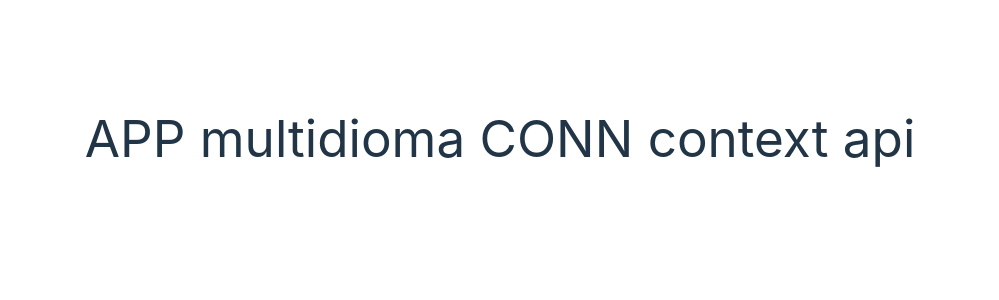
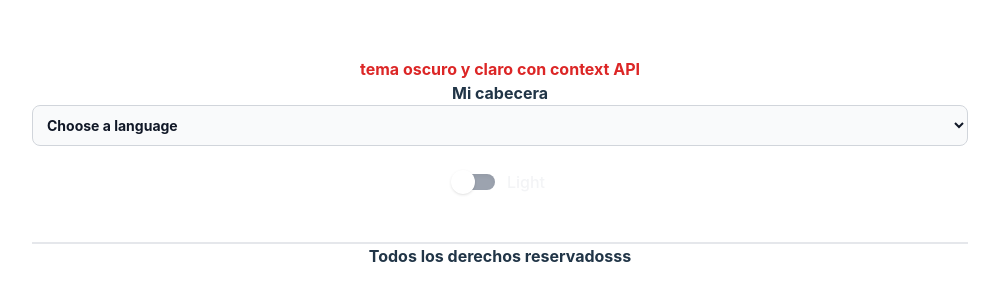
Before and after one commit to JohnRodriguezM/context-vs-no-context, a React (Vite) app: page /multipleLanguageWithContext in a window 1280 px wide. Shown: the part 262-562 px from the top of the page, without its empty margins (140-1139 px from the left). Built offline with nearby package versions, Linux system fonts and the light colour scheme.

Commit message:
terminar language

```diff
--- a/src/components/contextComponents/FooterContext.tsx
+++ b/src/components/contextComponents/FooterContext.tsx
@@ -3,12 +3,16 @@ import React, { FC, useContext } from "react";
 import { FooterProps } from "../types.services";
 
 import { ThemeContext } from "../../context/ThemeContext";
-export const FooterContext: FC<FooterProps> = ({ footerTitle, ...props }) => {
+import { LanguageContext} from "../../context/LanguageContext"
+
+
+export const FooterContext: FC<FooterProps> = ({ ...props }) => {
   const { theme, handleClickTheme } = useContext(ThemeContext);
-
+  const { copy } =
+  useContext(LanguageContext);
   return (
     <footer className={theme}>
-      <h3>{footerTitle || "my footer"}</h3>
+      <h3>{copy || "my footer"}</h3>
     </footer>
   );
 };
--- a/src/components/contextComponents/HeaderContext.tsx
+++ b/src/components/contextComponents/HeaderContext.tsx
@@ -1,24 +1,15 @@
 import React, { FC, useState, useContext } from "react";
 import { ThemeContext } from "../../context/ThemeContext";
-
+import { LanguageContext} from "../../context/LanguageContext"
 //*types
 import { HeaderProps } from "../types.services";
 
-/*let toggle = "text-gray-700";*/
-let moveButtonTheme = "-left-1";
-
 export const HeaderContext: FC<HeaderProps> = ({
-  titleInitial,
-  title,
-  setLanguage,
   ...props
 }) => {
 
   const {theme, handleClickTheme, move} = useContext(ThemeContext)
-
-  const handleLanguage = (e: any) => {
-    e.target.value === "Choose a language" ? "" : setLanguage?.(e.target.value);
-  };
+  const { title,titleInitial, handleLanguage} = useContext(LanguageContext)
 
   return (
     <header className={theme}>
--- a/src/components/contextComponents/MainContext.tsx
+++ b/src/components/contextComponents/MainContext.tsx
@@ -1,14 +1,16 @@
 import React, { FC, useContext } from "react";
 //*types
-import {MainProps} from '../types.services'
+import { MainProps } from "../types.services";
 import { ThemeContext } from "../../context/ThemeContext";
+import { LanguageContext} from "../../context/LanguageContext"
 
 export const MainContext: FC<MainProps> = ({
   title,
   children,
   ...props
 }: any) => {
-  const {theme, handleClickTheme} = useContext(ThemeContext)
+  const { theme } = useContext(ThemeContext);
+  const {welcomeUser, welcome, content} = useContext(LanguageContext);
 
   return (
     <main className={theme}>
--- a/src/components/types.services.ts
+++ b/src/components/types.services.ts
@@ -2,7 +2,7 @@ export interface PropsBase {
   theme?: string;
   setTheme?: Function;
   setLanguage?: Function;
-  title: string;
+  title?: string;
 }
 export type PartialBase = Partial<PropsBase>;
 
--- /dev/null
+++ b/src/context/LanguageContext.tsx
@@ -0,0 +1,46 @@
+import { createContext, useState } from "react";
+import { translationContext } from "../pages/MultipleLanguage/MultipleLanguage.services";
+
+export const LanguageContext = createContext({
+  mainTitle: "",
+  title: "",
+  titleInitial: "",
+  welcome: "",
+  content: "",
+  welcomeUser: "",
+  copy: "",
+  handleLanguage: (e: any) => {}
+});
+
+const initialLanguage = "es";
+export const LanguageProvider = ({ children }: any) => {
+
+  const [language, setLanguage] = useState(initialLanguage);
+  const {
+    mainTitle,
+    header: { title, titleInitial },
+    main: { welcome, content, welcomeUser },
+    footer: { copy },
+  } = translationContext[language];
+
+  const handleLanguage = (e: any) => {
+    e.target.value === "Choose a language" ? "" : setLanguage?.(e.target.value);
+  };
+
+  const dataValues = {
+    mainTitle,
+    title,
+    titleInitial,
+    welcome,
+    content,
+    welcomeUser,
+    copy,
+    handleLanguage,
+  }
+
+  return (
+    <LanguageContext.Provider value={dataValues}>
+      {children}
+    </LanguageContext.Provider>
+  );
+};
--- a/src/pages/MultipleLanguage/MultipleLanguage.services.ts
+++ b/src/pages/MultipleLanguage/MultipleLanguage.services.ts
@@ -15,7 +15,7 @@ export const translation: any = {
     },
   },
   en: {
-    mainTitle: "app multilanguage with context api",
+    mainTitle: "app multilanguage with out context api",
     header: {
       titleInitial: "My header",
       title: " dark and white theme with out context API ",
@@ -36,7 +36,7 @@ export const translationContext: any = {
     mainTitle: "APP multidioma con context api",
     header: {
       titleInitial: "Mi cabecera",
-      title: " tema oscuro y claro sin context API ",
+      title: " tema oscuro y claro con context API ",
     },
     main: {
       welcome: "Logueate para ver el contenido",
--- a/src/pages/MultipleLanguage/SIContextApi.tsx
+++ b/src/pages/MultipleLanguage/SIContextApi.tsx
@@ -1,10 +1,46 @@
-import React from 'react'
+import React, { useState, FC, useContext } from "react";
+import { FooterContext } from "../../components/contextComponents/FooterContext";
+import { HeaderContext } from "../../components/contextComponents/HeaderContext";
+import { MainContext } from "../../components/contextComponents/MainContext";
+import { ThemeProvider } from "../../context/ThemeContext";
+import {
+  LanguageProvider,
+  LanguageContext,
+} from "../../context/LanguageContext";
+/*import {translationContext} from './MultipleLanguage.services'*/
+/*
+const initialTheme = "invert-0";
+const initalLanguage = "es";*/
 
 export const SIContextApi = () => {
+  /*const [language, setLanguage] = useState(initalLanguage);
+  const { mainTitle, header: {title, titleInitial}, main: {welcome, content,welcomeUser}, footer: {copy} } = translationContext[language];*/
+
+  const { mainTitle, welcome, welcomeUser, content } =
+    useContext(LanguageContext);
+
   return (
-    <div>
-      <h1>APP multidioma CONN context api</h1>
+    <LanguageProvider value={{
+      mainTitle,
+      welcome,
+      welcomeUser,
+      content,
+    }}>
+      <ThemeProvider>
+        <div className={` text-base font-bold`}>
+          <h2>{mainTitle}</h2> <br />
+          <br />
+          <HeaderContext />
+          <hr />
 
-    </div>
-  )
-}
+                <h2 className="text-white">{welcome}</h2>
+                {/*<h2>{welcomeUser}</h2>
+                <p className="text-white">{content}</p>*/}
+
+          <hr />
+          <FooterContext />
+        </div>
+      </ThemeProvider>
+    </LanguageProvider>
+  );
+};
```
